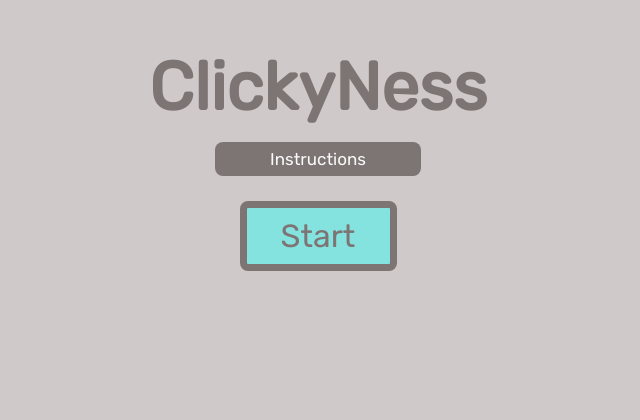
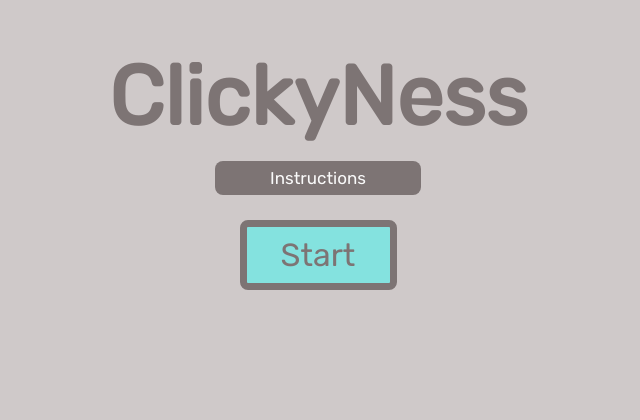
Before and after one commit to sarahemilym/WDI-PROJECT-1, a PHP site: page / in a window 1280 px wide. Shown: the top 420 px of the page, without its empty margins (322-962 px from the left). Before the commit the page ends 271 px from the top, so only its background shows below. Run offline with PHP 8.4, Linux system fonts and the light colour scheme; some libraries are stand-ins or nearby versions.

Commit message:
project with updated css

```diff
--- a/css/style.css
+++ b/css/style.css
@@ -7,7 +7,7 @@ body {
 h1 {
   color: #7D7474;
   margin-top: 47px;
-  font-size: 67px;
+  font-size: 83px;
   text-align: center;
   padding: 0;
   margin-bottom: 7px;
```
